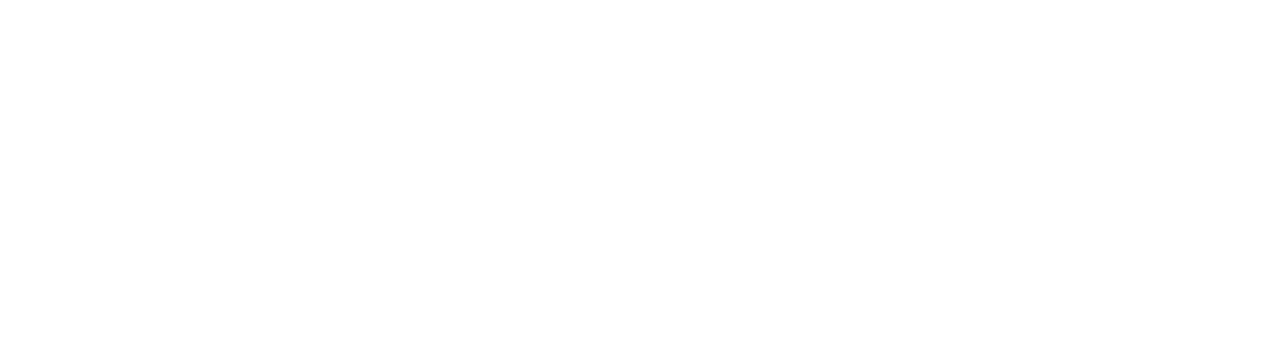
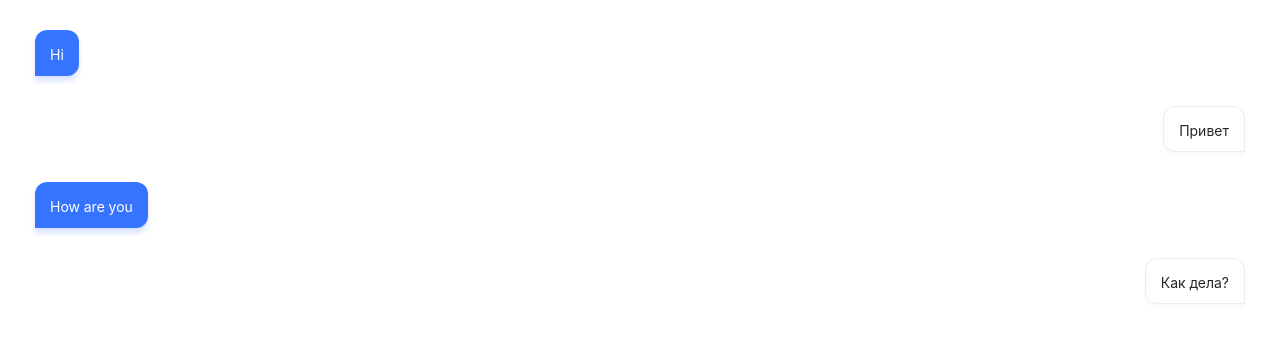
Before and after one commit to 1used23/socket-chat, a React app: page /im in a window 1280 px wide. Shown: the top 342 px of the page. Built offline with nearby package versions, Linux system fonts and the light colour scheme.

Commit message:
dialog component

```diff
--- a/package.json
+++ b/package.json
@@ -1,4 +1,5 @@
 {
+  "homepage": "http://1used23.github.io/socket-chat",
   "name": "socket-chat",
   "version": "0.1.0",
   "private": true,
@@ -32,6 +33,7 @@
     "eslint-plugin-react-hooks": "^1.6.1",
     "file-loader": "4.3.0",
     "fs-extra": "^8.1.0",
+    "gh-pages": "^2.2.0",
     "html-webpack-plugin": "4.0.0-beta.11",
     "identity-obj-proxy": "3.0.0",
     "jest": "24.9.0",
@@ -68,7 +70,9 @@
   "scripts": {
     "start": "node scripts/start.js",
     "build": "node scripts/build.js",
-    "test": "node scripts/test.js"
+    "test": "node scripts/test.js",
+    "predeploy": "npm run build",
+    "deploy": "gh-pages -d build"
   },
   "eslintConfig": {
     "extends": "react-app"
--- a/src/App.js
+++ b/src/App.js
@@ -1,5 +1,5 @@
 import React from "react";
-import { Auth, Register } from "./Pages";
+import { Auth, Register, Home } from "./pages";
 import { Route } from "react-router-dom";
 
 import "antd/dist/antd.css";
@@ -10,6 +10,7 @@
     <div className="wrapper">
       <Route exact path={["/", "/login"]} component={Auth} />
       <Route exact path="/register" component={Register} />
+      <Route exact path="/im" component={Home} />
     </div>
   );
 }
--- /dev/null
+++ b/src/Pages/Home/index.jsx
@@ -0,0 +1,12 @@
+import React from "react";
+import { Dialog } from "../../components";
+
+const Home = () => {
+  return (
+    <div>
+      <Dialog />
+    </div>
+  );
+};
+
+export default Home;
--- a/src/Pages/index.js
+++ b/src/Pages/index.js
@@ -1,2 +1,3 @@
 export { default as Auth } from "./Auth";
 export { default as Register } from "./Register";
+export { default as Home } from "./Home";
--- /dev/null
+++ b/src/components/Dialog/Dialog.scss
@@ -0,0 +1,3 @@
+.dialog {
+  padding: 0 35px 0 35px;
+}
--- /dev/null
+++ b/src/components/Dialog/index.jsx
@@ -0,0 +1,28 @@
+import React from "react";
+import { Message } from "../../components";
+
+import "./Dialog.scss";
+
+const Dialog = () => {
+  const myNick = "nagibator";
+  const messages = [
+    { message: "Hi", time: 111, sender: myNick },
+    { message: "Привет", time: 111, sender: "Васян" },
+    { message: "How are you", time: 111, sender: myNick },
+    { message: "Как дела?", time: 111, sender: "Васян" }
+  ];
+  return (
+    <div className="dialog">
+      {messages &&
+        messages.map(message => {
+          return message.sender === myNick ? (
+            <Message message={message} isMe />
+          ) : (
+            <Message message={message} />
+          );
+        })}
+    </div>
+  );
+};
+
+export default Dialog;
--- /dev/null
+++ b/src/components/Message/Message.scss
@@ -0,0 +1,40 @@
+.message {
+  width: fit-content;
+  max-width: 400px;
+  min-height: 46px;
+  display: flex;
+  align-items: center;
+  padding: 14px 15px 10px 15px;
+  font-size: 14px;
+  line-height: 20px;
+  margin-top: 30px;
+  &-to-me {
+    display: flex;
+    justify-content: flex-start;
+    &__content {
+      background: #3674ff;
+      box-shadow: 0px 5px 5px rgba(54, 116, 255, 0.196733);
+      border-radius: 12px 12px 12px 0px;
+    }
+    &__text {
+      font-size: 14px;
+      line-height: 20px;
+      color: #ffffff;
+    }
+  }
+  &-from-me {
+    display: flex;
+    justify-content: flex-end;
+    &__content {
+      background: #ffffff;
+      border: 1px solid #ececec;
+      box-shadow: 0px 4px 4px rgba(0, 0, 0, 0.0220444);
+      border-radius: 12px 12px 0px 12px;
+    }
+    &__text {
+      font-size: 14px;
+      line-height: 20px;
+      color: #202020;
+    }
+  }
+}
--- /dev/null
+++ b/src/components/Message/index.jsx
@@ -0,0 +1,22 @@
+import React from "react";
+import classNames from "classnames";
+
+import "./Message.scss";
+
+const Message = ({ message, isMe }) => {
+  return isMe ? (
+    <div className="message-to-me">
+      <div className={classNames("message message-to-me__content")}>
+        <div className="message-to-me__text">{message.message}</div>
+      </div>
+    </div>
+  ) : (
+    <div className="message-from-me">
+      <div className={classNames("message message-from-me__content")}>
+        <div className="message__text">{message.message}</div>
+      </div>
+    </div>
+  );
+};
+
+export default Message;
--- a/src/components/index.js
+++ b/src/components/index.js
@@ -1,2 +1,4 @@
 export { default as Button } from "./Button";
 export { default as Block } from "./Block";
+export { default as Dialog } from "./Dialog";
+export { default as Message } from "./Message";
```
Also changed, not shown: src/Pages/Home/Home.scss (added), 1 other file (tests, documents, lock files or other folders).
